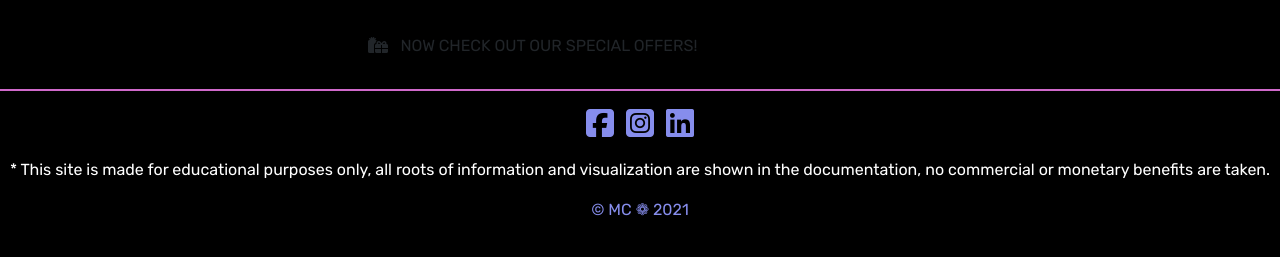
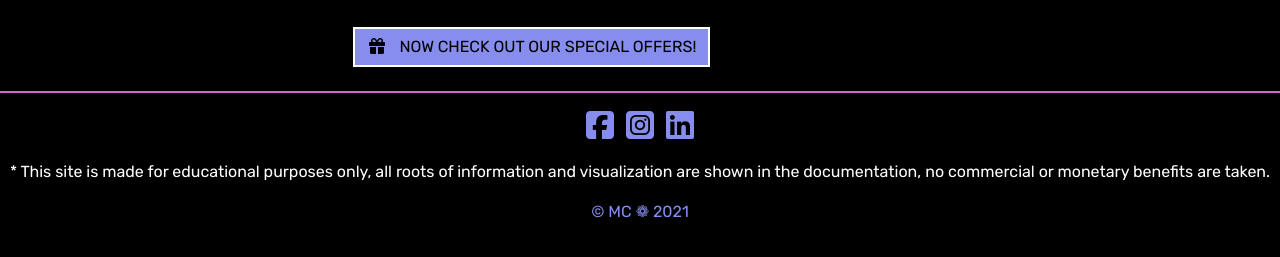
Before and after one commit to MaggieDaisy/Easy_Skincare, a Django app: template checkout/templates/checkout/checkout_success.html in a window 1280 px wide. Shown: the part 299-556 px from the top of the page. Run offline with Django 3.2, Linux system fonts and the light colour scheme; the template is opened without the code that fills it, so the values that code supplies are empty; some libraries are stand-ins or nearby versions.

Commit message:
Update checkout success template, test if final checkout success logic signals and stripes is working

```diff
--- a/checkout/templates/checkout/checkout_success.html
+++ b/checkout/templates/checkout/checkout_success.html
@@ -34,9 +34,9 @@
     </div>
     <div class="row">
         <div class="col-12 col-lg-7 text-right">
-            <a href="{% url 'products' %}?category=kits,econsultation" class="btn btn-black rounded-0 my-2">
+            <a href="{% url 'products' %}?category=kits,econsultation" class="btn btn-light btn-check rounded-0 my-2">
                 <span class="icon mr-2">
-                    <i class="fas fa-gifts"></i>
+                    <i class="fas fa-gift"></i>
                 </span>
                 <span class="text-uppercase">Now check out our special offers!</span>
             </a>
--- a/checkout/views.py
+++ b/checkout/views.py
@@ -35,6 +35,7 @@ def checkout(request):
         }
         order_form = OrderForm(form_data)
         if order_form.is_valid():
+            order = order_form.save(commit=False)
             order.save()
             for item_id, item_data in bag.items():
                 try:
```
